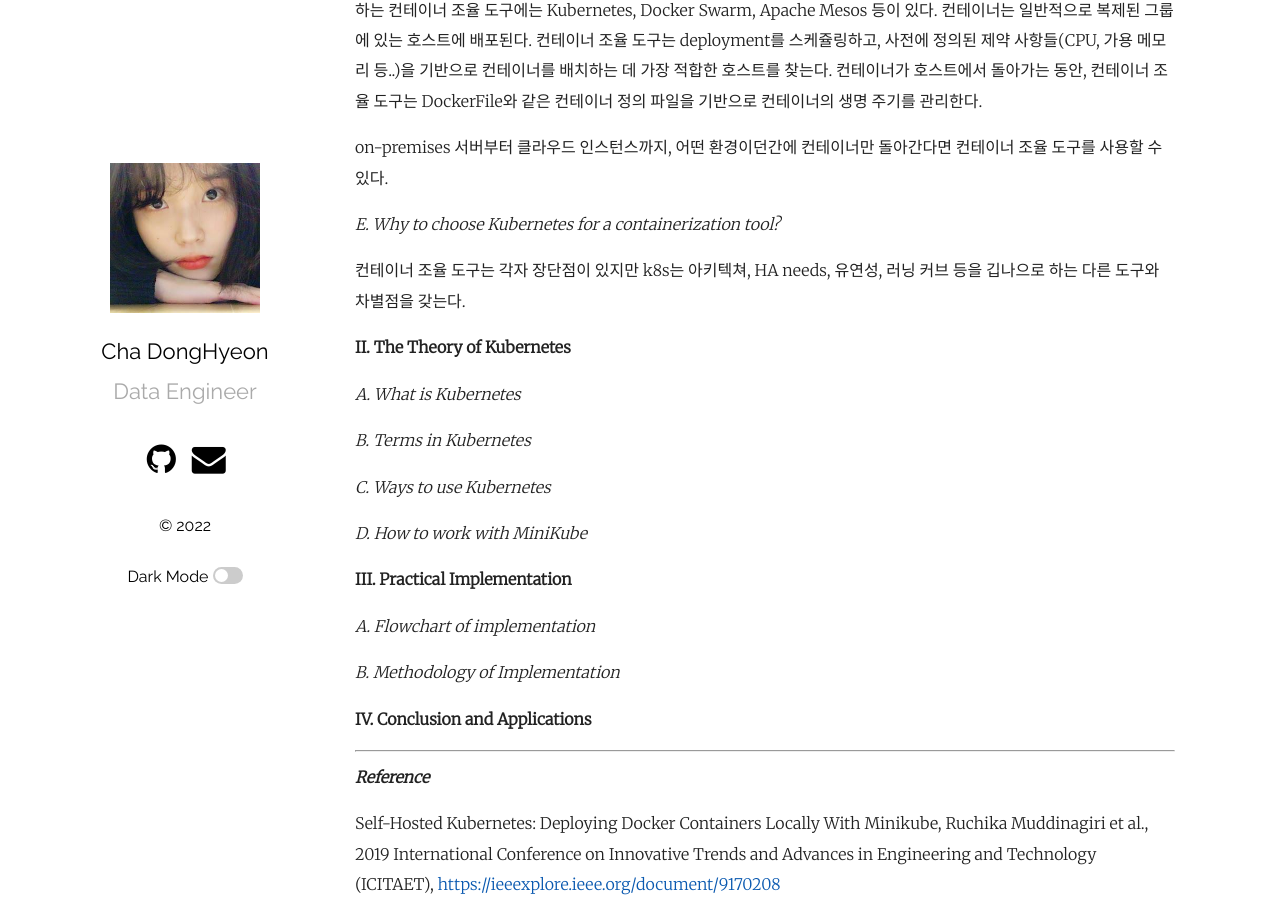
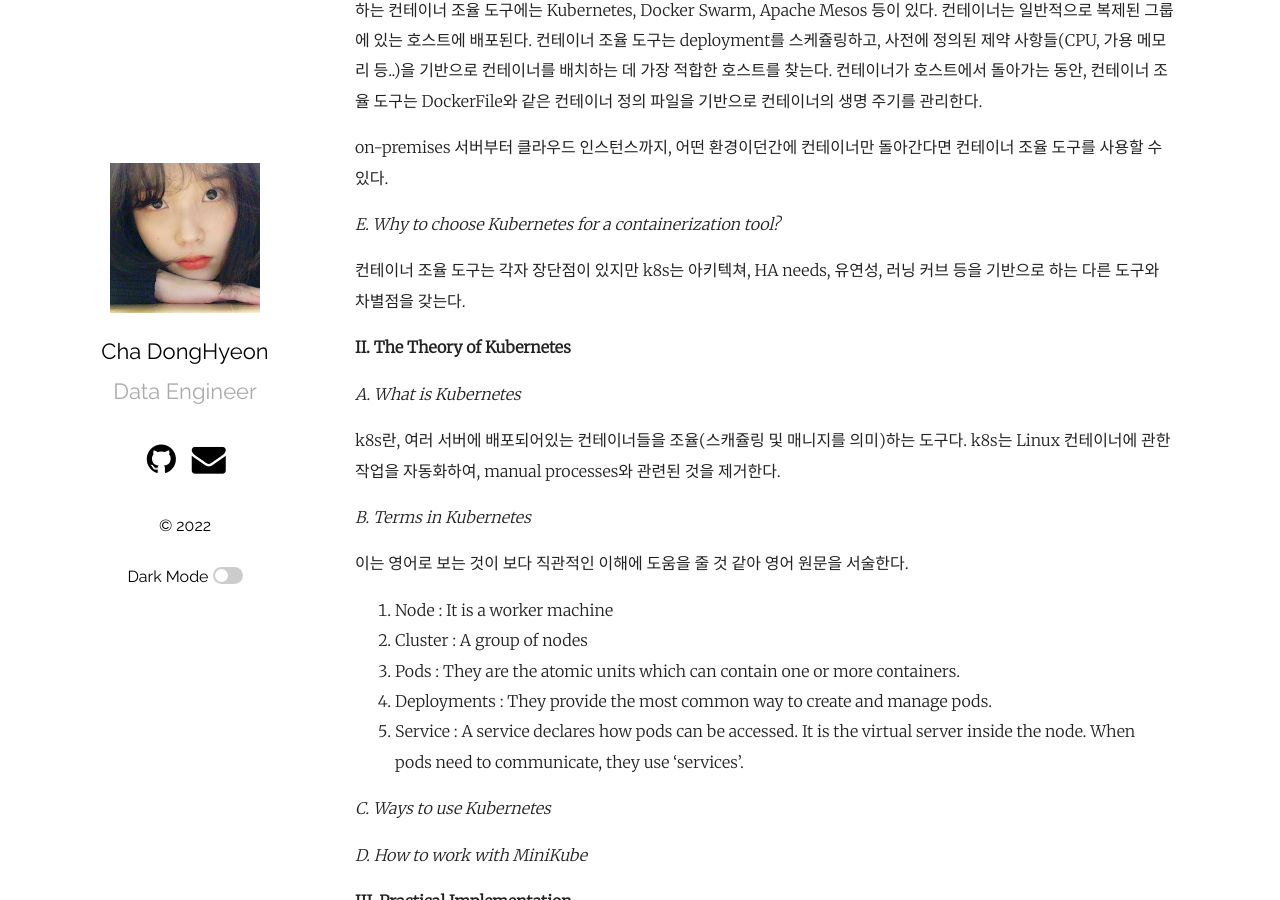
Before and after one commit to superwonso/superwonso.github.io, a Jekyll site: the page built from _posts/2022-09-14-Self Hosted Kubernetes.md, in a window 1280 px wide and 900 px high, scrolled down 2900 px. Built offline with Jekyll 4.4.1, drawn with Linux system fonts in a browser that asks for light colours.

Commit message:
Update 2022-09-14-Self Hosted Kubernetes.md

```diff
--- a/_posts/2022-09-14-Self Hosted Kubernetes.md
+++ b/_posts/2022-09-14-Self Hosted Kubernetes.md
@@ -70,13 +70,23 @@ on-premises 서버부터 클라우드 인스턴스까지, 어떤 환경이던간
 *E. Why to choose Kubernetes for a containerization tool?*
 
 컨테이너 조율 도구는 각자 장단점이 있지만 k8s는 아키텍쳐, HA needs, 유연성, 러닝 커브
-등을 깁나으로 하는 다른 도구와 차별점을 갖는다.
+등을 기반으로 하는 다른 도구와 차별점을 갖는다.
 
 **II. The Theory of Kubernetes**
 
 *A. What is Kubernetes*
 
+k8s란, 여러 서버에 배포되어있는 컨테이너들을 조율(스캐쥴링 및 매니지를 의미)하는 도구다.
+k8s는 Linux 컨테이너에 관한 작업을 자동화하여, manual processes와 관련된 것을 제거한다.
+
 *B. Terms in Kubernetes*
+
+이는 영어로 보는 것이 보다 직관적인 이해에 도움을 줄 것 같아 영어 원문을 서술한다.
+1. Node : It is a worker machine
+2. Cluster : A group of nodes
+3. Pods : They are the atomic units which can contain one or more containers.
+4. Deployments : They provide the most common way to create and manage pods.
+5. Service : A service declares how pods can be accessed. It is the virtual server inside the node. When pods need to communicate, they use 'services'.
 
 *C. Ways to use Kubernetes*
 
```
